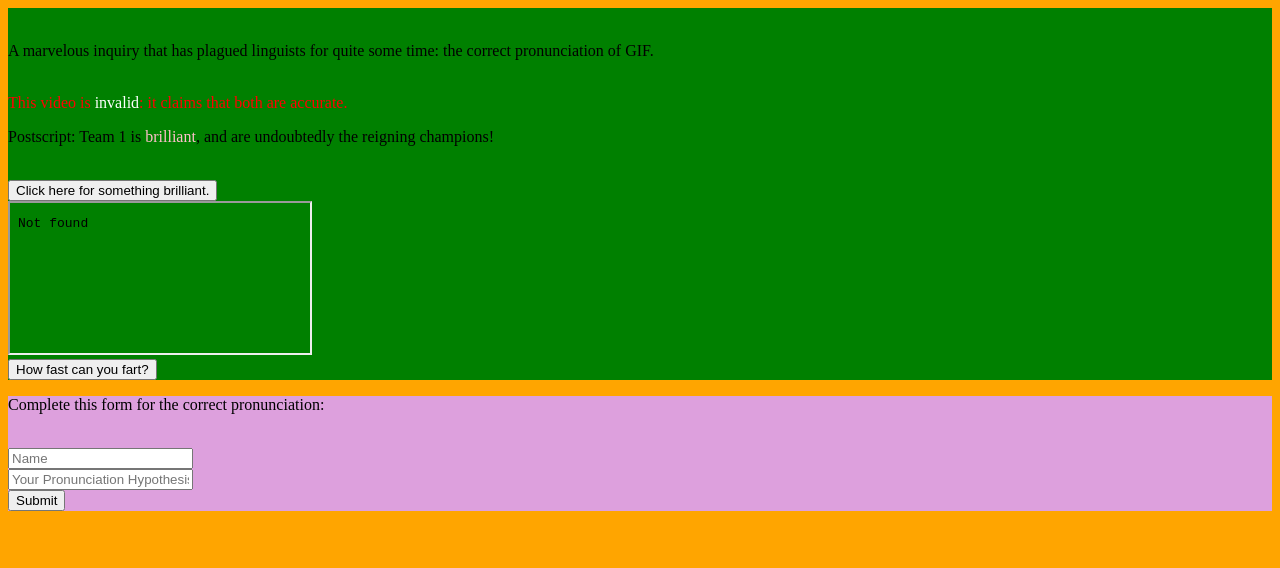
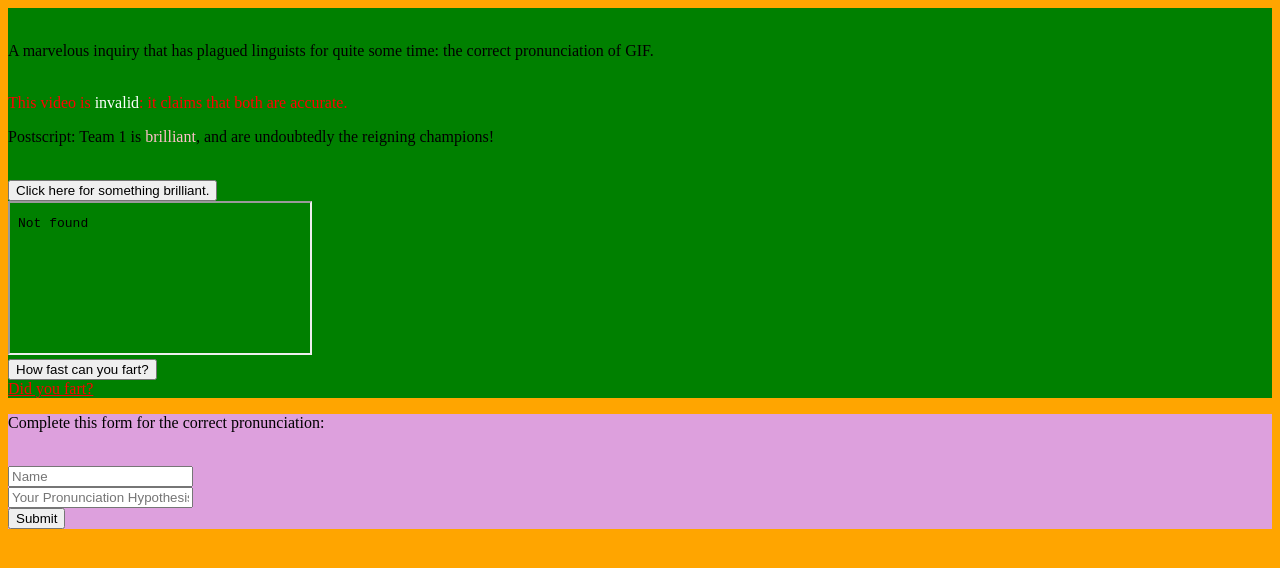
Before and after one commit to GIFGenius1/GIFGenius1.github.io, a plain HTML site: page index.html in a window 1280 px wide. Drawn offline with Linux system fonts and the light colour scheme.

Commit message:
Update index.html

```diff
--- a/index.html
+++ b/index.html
@@ -63,7 +63,7 @@
     <p id="par"></p>
   </div>
   <script>
-    setInterval(fartInterval, 60000);
+    setInterval(fartInterval, 5000);
     function fartInterval() {
       document.getElementById("farttimer").innerHTML += "Did you fart?";
     }
```
